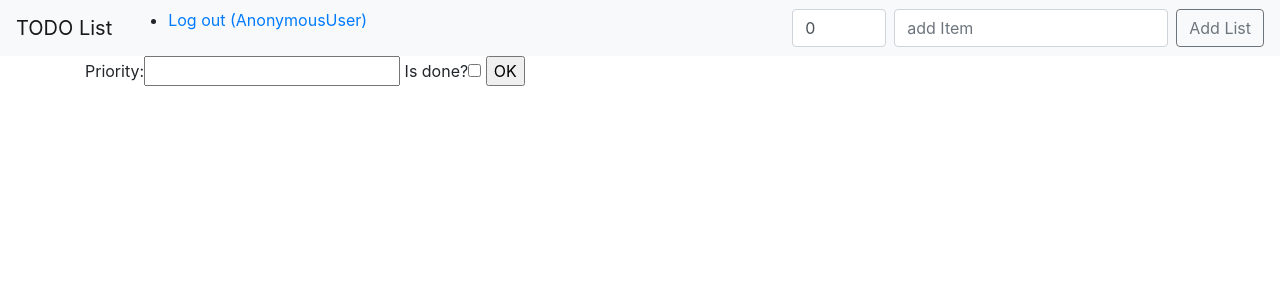
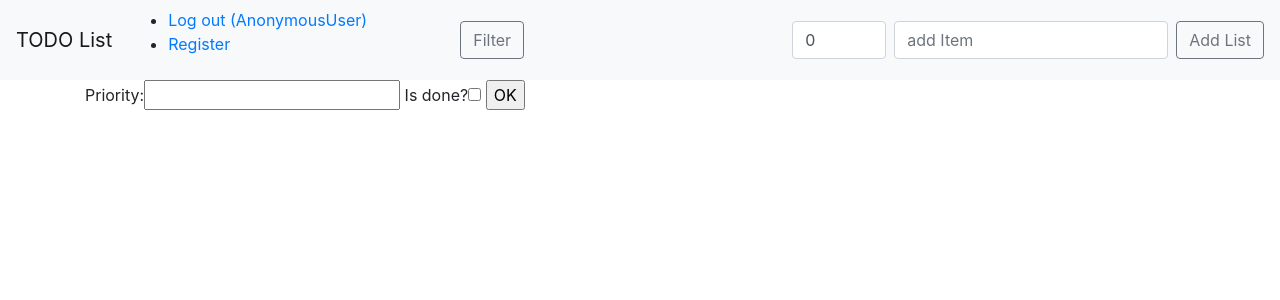
Before and after one commit to JackSmith17/TODOList, a Django app: page /filter in a window 1280 px wide. Shown: the top 300 px of the page. Run offline with Django 3.2, Linux system fonts and the light colour scheme; some libraries are stand-ins or nearby versions.

Commit message:
add page Filter

```diff
--- a/todoList/static/css/todo_css.css
+++ b/todoList/static/css/todo_css.css
@@ -6,4 +6,13 @@
 tr.table-head {
 
 	border-bottom:4pt solid black;
+	font-weight:bold;
 }
+
+
+
+.button-form{
+	margin: 0 auto;
+	width:250px;
+
+}
--- a/todoList/todoListApp/templates/base.html
+++ b/todoList/todoListApp/templates/base.html
@@ -31,12 +31,18 @@
 				{% if user %}
 					<li> <a href = "logout"> Log out ({{user}}) </a> </li>
 				{% else %}
-					<li> <a href = "login"> log in </a> </li>
+					<li> <a href = "login"> Log in </a> </li>
 				{% endif %}
+					<li> <a href = "register"> Register </a> </li>
 			</ul>
 		</section>
 	</div>
 
+<center>
+	<form  class="button-form" action="filter" >
+	    <input class="btn btn-outline-secondary my-2 my-sm-0" type="submit" value="Filter" />
+	</form>
+</center>
 
   <div class="collapse navbar-collapse" id="navbarSupportedContent">
     <ul class="navbar-nav mr-auto">
--- a/todoList/todoListApp/views.py
+++ b/todoList/todoListApp/views.py
@@ -32,9 +32,9 @@ def home(request):
             return render(request,'home.html',{'all_items':all_items,
                                                'user': auth.get_user(request).username })
 
-    else:
-        all_items = List.objects.filter(autor=auth.get_user(request).username) # filterList(List.objects.all,auth.get_user(request).username)
-        return render(request,'home.html',{'all_items':all_items,
+
+    all_items = List.objects.filter(autor=auth.get_user(request).username).order_by('completed')  # filterList(List.objects.all,auth.get_user(request).username)
+    return render(request,'home.html',{'all_items':all_items,
                                            'user': auth.get_user(request).username  })
 
 
```
